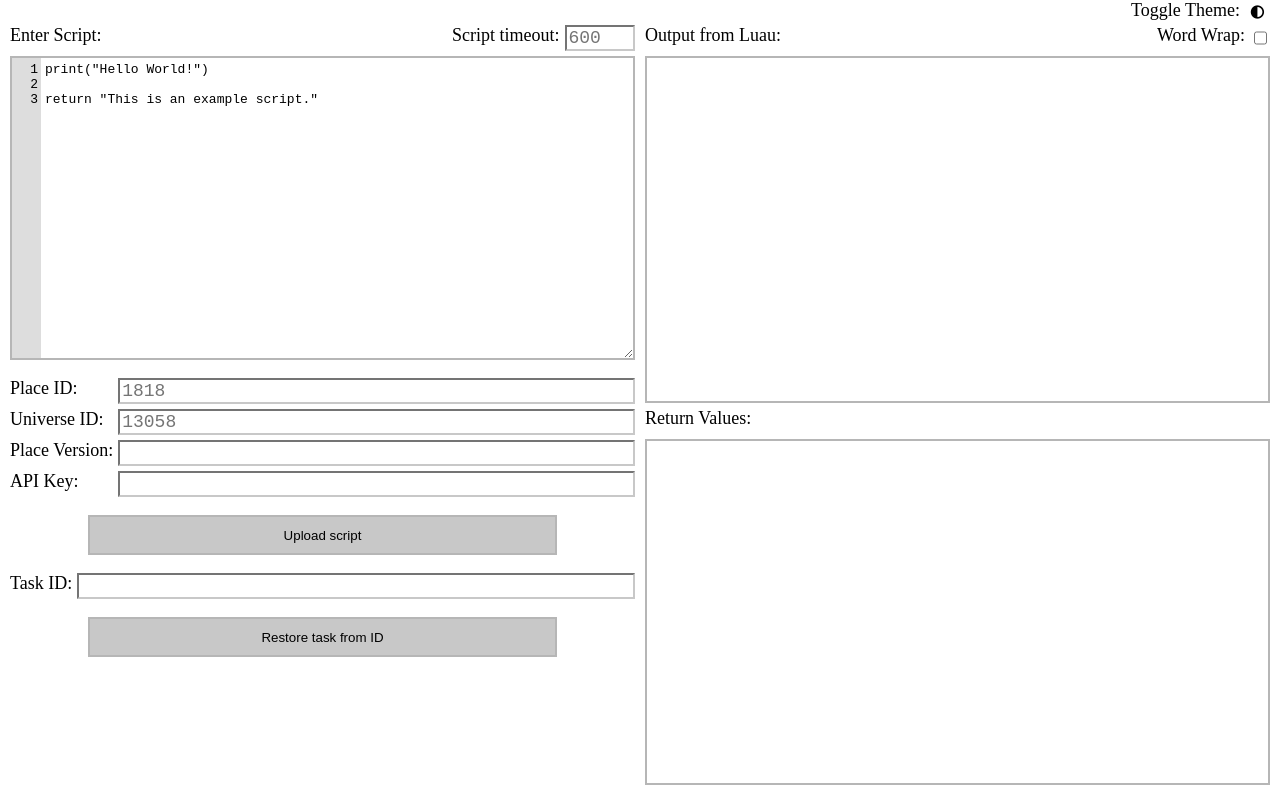
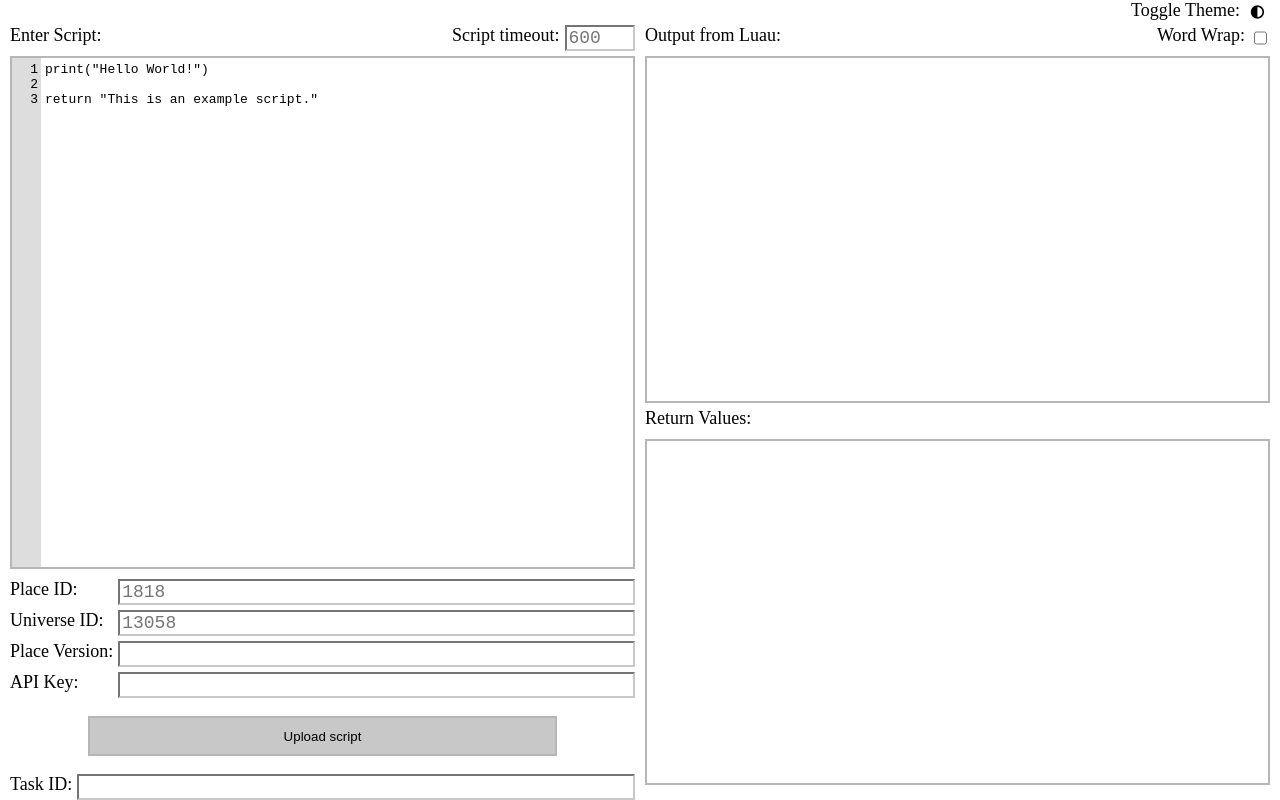
Before and after one commit to Dekkonot/open-cloud-execute-gui, a website built with Vite: page index.html in a window 1280 px wide. Built offline with nearby package versions, Linux system fonts and the light colour scheme; a script that the page names is missing; a small style sheet from the web is missing.

Commit message:
Rejig formatting so code editor is larger

```diff
--- a/index.html
+++ b/index.html
@@ -38,13 +38,14 @@
             <input id="script-timeout" type="text" autocomplete="off" placeholder="600" />
         </div>
         <textarea id="script-input"></textarea>
-        <br />
+        <div class="bottom-align">
             <div class="grid">
                 <label for="place-id">Place ID</label><input autocomplete="off" id="place-id" type="text"
                     placeholder="1818" />
                 <label for="universe-id">Universe ID</label><input autocomplete="off" id="universe-id" type="text"
                     placeholder="13058" />
-            <label for="place-version">Place Version</label><input autocomplete="off" id="place-version" type="text" />
+                <label for="place-version">Place Version</label><input autocomplete="off" id="place-version"
+                    type="text" />
                 <label for="api-key">API Key</label><input autocomplete="off" id="api-key" type="password" />
             </div>
             <br />
@@ -55,11 +56,9 @@
             <div class="grid">
                 <label class="hide" for="session-id">Session ID</label><input class="hide" autocomplete="off"
                     id="session-id" type="text" />
-            <label for="task-id">Task ID</label><input readonly="true" autocomplete="off" id="task-id" type="text" />
+                <label for="task-id">Task ID</label><input readonly="true" autocomplete="off" id="task-id"
+                    type="text" />
             </div>
-        <br />
-        <div class="center">
-            <button id="restore-task">Restore task from ID</button>
         </div>
     </div>
     <div class="half">
--- a/src/code-editor.css
+++ b/src/code-editor.css
@@ -7,9 +7,6 @@
     background: rgb(37, 37, 37);
     color: rgb(204, 204, 204);
     border: 2px solid #222222;
-
-    /* Variation: making it resizable */
-    resize: vertical;
 }
 
 .cm-s-dark div.CodeMirror-selected {
@@ -80,9 +77,6 @@
     background: white;
     color: black;
     border: 2px solid #b6b6b6;
-
-    /* Variation: making it resizable */
-    resize: vertical;
 }
 
 .cm-s-light div.CodeMirror-selected {
@@ -156,9 +150,6 @@
     background: #ffff00;
     color: #000000;
     border: 2px solid #000000;
-
-    /* Variation: making it resizable */
-    resize: vertical;
 }
 
 .cm-s-hotdog div.CodeMirror-selected {
--- a/src/style.css
+++ b/src/style.css
@@ -60,6 +60,8 @@ button:disabled {
 }
 
 .half {
+    display: flex;
+    flex-direction: column;
     width: calc(50% - var(--half-padding));
     height: calc(100vh - var(--top-bar));
     margin-top: calc(var(--top-bar));
@@ -68,6 +70,11 @@ button:disabled {
 .right-align {
     margin-left: auto;
     margin-right: 0;
+}
+
+.bottom-align {
+    margin-top: auto;
+    margin-bottom: 0;
 }
 
 .no-wrap {
@@ -170,7 +177,14 @@ button:disabled {
     display: none;
 }
 
-/* Highlight.js stuff for the JSON display */
+/* CodeMirror styling */
+
+.CodeMirror {
+    height: 100%;
+    margin-bottom: var(--padding)
+}
+
+/* Highlight.js styling */
 
 .hljs {
     background-color: inherit;
```
Lines whose indentation alone changed are shown as unchanged.
